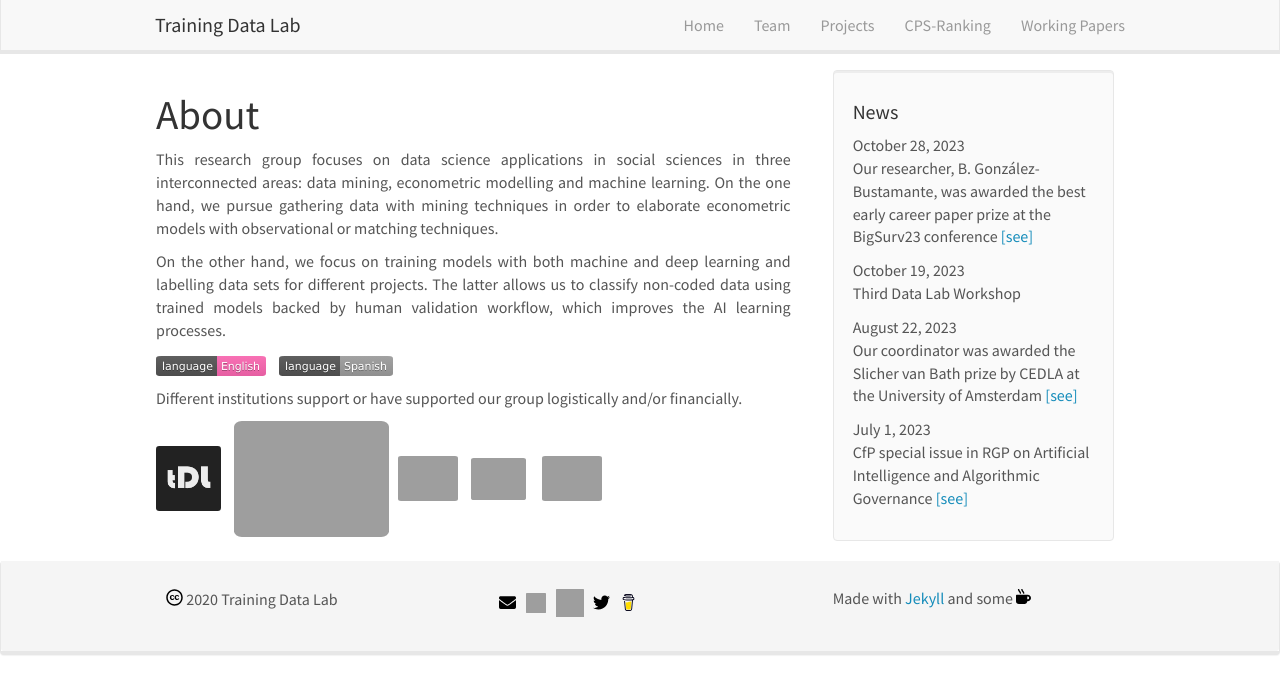
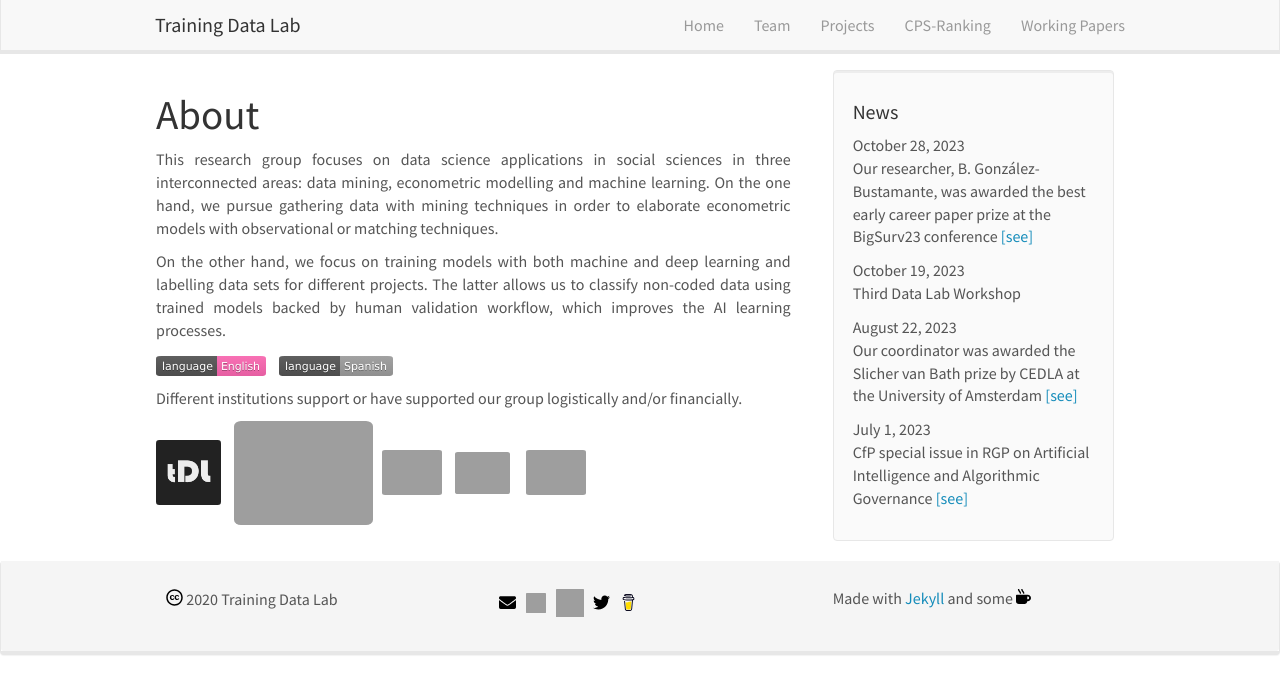
Before and after one commit to training-datalab/old-training-datalab.com, a Jekyll site: the page built from _pages/home.md, in a window 1280 px wide. Shown: the top 694 px of the page. Built offline with Jekyll 4.4.1, drawn with Linux system fonts in a browser that asks for light colours; nearby versions of some CDN libraries.

Commit message:
Update home.md

```diff
--- a/_pages/home.md
+++ b/_pages/home.md
@@ -16,7 +16,8 @@
 
 <figure class="fourth">
   <img src="{{ site.url }}{{ site.baseurl }}/images/lab-logo.png" style="width: 65px"> &nbsp;&nbsp;
-  <img src="{{ site.url }}{{ site.baseurl }}/images/logos/leiden.jpg" style="width: 155px">  &nbsp;
+  <!-- <img src="{{ site.url }}{{ site.baseurl }}/images/logos/leiden.jpg" style="width: 155px">  &nbsp;-->
+  <img src="{{ site.url }}{{ site.baseurl }}/images/logos/leiden.png" style="width: 139px">  &nbsp;
   <img src="{{ site.url }}{{ site.baseurl }}/images/logos/oxford.jpg" style="width: 60px"> &nbsp;&nbsp;
   <!-- <img src="{{ site.url }}{{ site.baseurl }}/images/logos/uct.png" style="width: 160px">  &nbsp;&nbsp;-->
   <img src="{{ site.url }}{{ site.baseurl }}/images/logos/usach.png" style="width: 55px"> &nbsp;&nbsp;&nbsp;
```
